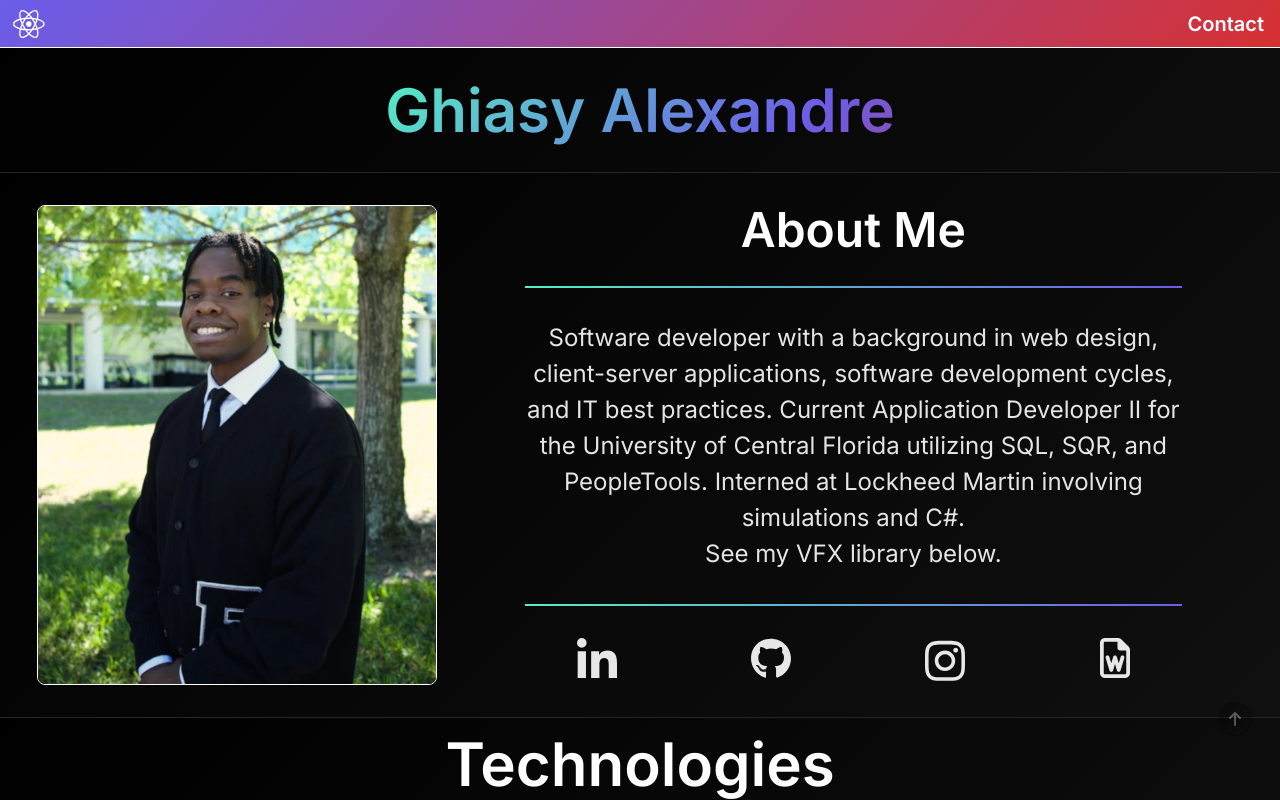
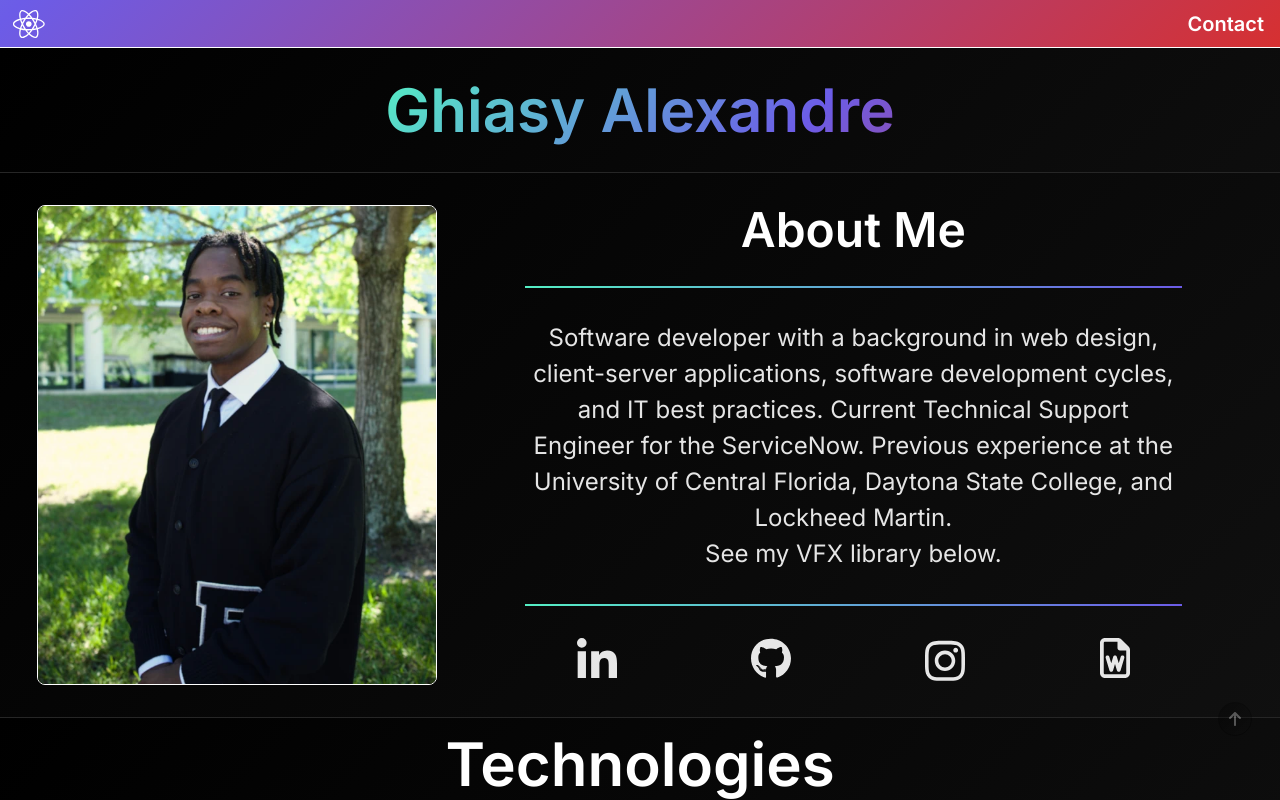
Before and after one commit to ghiasyalexandre/Portfolio, a React (Vite) app: page / in a window 1280 px wide. Built offline with nearby package versions, Linux system fonts and the light colour scheme.

Commit message:
TSE Update

```diff
--- a/src/components/Experience.jsx
+++ b/src/components/Experience.jsx
@@ -60,7 +60,7 @@
                   {exp.dateRange}
                 </span>
               </div>
-              <p className="text-gray-400 text-sm text-center sm:text-left italic mb-1 border-b border-neutral-700 pb-2">
+              <p className="text-gray-400 text-md text-center sm:text-left italic mb-1 border-b border-neutral-700 pb-2">
                 {exp.organization}
               </p>
               <p className="text-gray-200 mt-2 text-center sm:text-left whitespace-pre-line ">
--- a/src/components/Projects.jsx
+++ b/src/components/Projects.jsx
@@ -213,7 +213,7 @@
       </div>
       <div className="flex justify-center py-12 w-full ">
         <Link to="/vfx" draggable={false} aria-label="View VFX Gallery">
-          <button className="bg-gradient scale-110">View VFX Work</button>
+          <button className="bg-gradient text-white scale-110">View VFX Work</button>
         </Link>
       </div>
     </article>
--- a/src/components/SelfCard.jsx
+++ b/src/components/SelfCard.jsx
@@ -31,10 +31,9 @@
               >
                 Software developer with a background in web design,
                 client-server applications, software development cycles, and IT
-                best practices. Current Application Developer II for the
-                University of Central Florida utilizing SQL, SQR, and
-                PeopleTools. Interned at Lockheed Martin involving simulations
-                and C#. <br />
+                best practices. Current Technical Support Engineer for the
+                ServiceNow. Previous experience at the University of Central Florida,
+                Daytona State College, and Lockheed Martin. <br />
                 See my VFX library below.
               </figcaption>
               <hr className="self-hr mx-auto my-4 lg:my-8 w-[80%] group-hover:bg-right" />
--- a/src/components/Timeline.jsx
+++ b/src/components/Timeline.jsx
@@ -4,18 +4,28 @@
   const experience = [
     {
       type: "education",
-      title: "M.S. Data Science",
+      title: "M.S. Robotics Systems",
       organization: "University of Central Florida",
-      dateRange: "Starting Aug 2025",
-      description: "Accepted into UCF's Data Science Masters program.",
+      dateRange: "Starting Jan 2026",
+      description: "Accepted into UCF's Robotics and Autonomous Systems Masters program.",
+    },
+        {
+      type: "work",
+      title: "Technical Support Engineer - Automation",
+      organization: "ServiceNow",
+      dateRange: "Sep 2025 - Present",
+      description:
+        "Focus on supporting customers by troubleshooting the ServiceNow platform related to authentication systems (LDAP/SSO), web services (SOAP/REST), data extraction (JDBC), integrations, scripting, networking, relational databases, and log analysis.",
+              highlight: `★ ServiceNow Platform Certified ★`,
+
     },
     {
       type: "work",
       title: "Application Developer II",
       organization: "University of Central Florida",
-      dateRange: "Jan 2025 - Present",
+      dateRange: "Jan 2025 - Oct 2025",
       description:
-        "Using PeopleCode, SQL, SQR, Java and other Oracle PeopleSoft tools—optimizing PL/SQL queries ensuring data integrity and design new features, perform manual testing and report generation, and troubleshoot PeopleSoft CS.",
+        "Using PeopleCode, SQL, SQR, Java and other Oracle PeopleSoft tools optimizing PL/SQL queries ensuring data integrity and design new features, perform manual testing and report generation, and troubleshoot PeopleSoft CS.",
     },
     {
       type: "work",
@@ -23,7 +33,7 @@
       organization: "Freelance",
       dateRange: "Mar 2024 - Present",
       description:
-        "Developed and maintained web applications using Angular, React, MongoDB, PHP, AWS, Three.js to deliver high-quality websites.",
+        "Developed and maintained web applications using Angular, React, MongoDB, PHP, AWS, Three.js to deliver high-quality websites. Offering SEO and Speed Optimization with Google Analytics support.",
     },
     {
       type: "work",
@@ -47,7 +57,7 @@
       organization: "Lockheed Martin",
       dateRange: "Jun 2021 - Feb 2022",
       description:
-        "Create new features and troubleshoot bugs using manual and automated testing tools.",
+        "Used Unity3D for practical simulations to create new features, troubleshoot bugs, and perform automated/manual testing.",
     },
     {
       type: "work",
--- a/src/components/VfxGallery.jsx
+++ b/src/components/VfxGallery.jsx
@@ -28,6 +28,7 @@
       <article
         aria-labelledby="vfx-gallery-title"
         aria-describedby="vfx-gallery-description"
+      className="bg-gradient w-full h-fit"
       >
         <div className="w-full flex-col justify-center py-8 lg:py-12">
           <h1
@@ -117,7 +118,7 @@
             draggable={false}
             aria-label="View all projects by the Ghiasy Alexandre"
           >
-            <button className="bg-gradient scale-110">View Projects</button>
+            <button className="bg-gradient text-white scale-110">View Projects</button>
           </Link>
           <a
             target="_blank"
@@ -125,7 +126,7 @@
             href="https://www.instagram.com/adairvfx/"
             aria-label="Visit the VFX Instagram account"
           >
-            <button className="bg-gradient scale-110">VFX Instagram</button>
+            <button className="bg-gradient text-white scale-110">VFX Instagram</button>
           </a>
         </div>
       </article>
```
